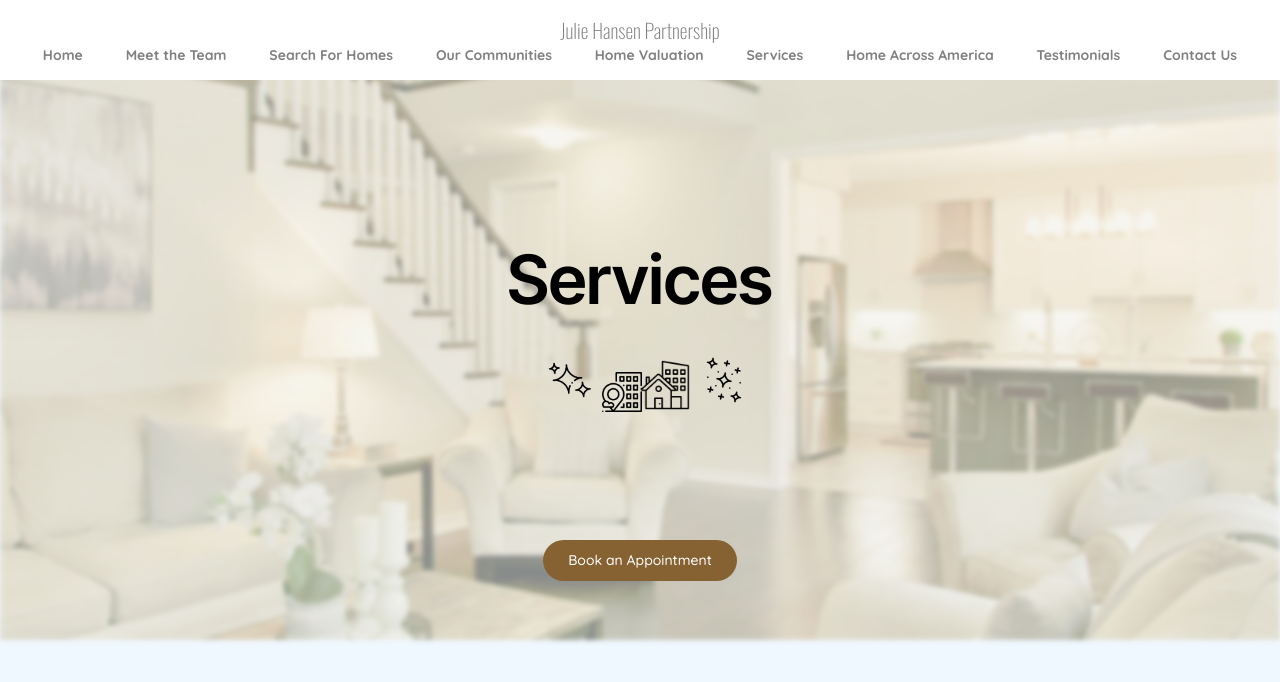
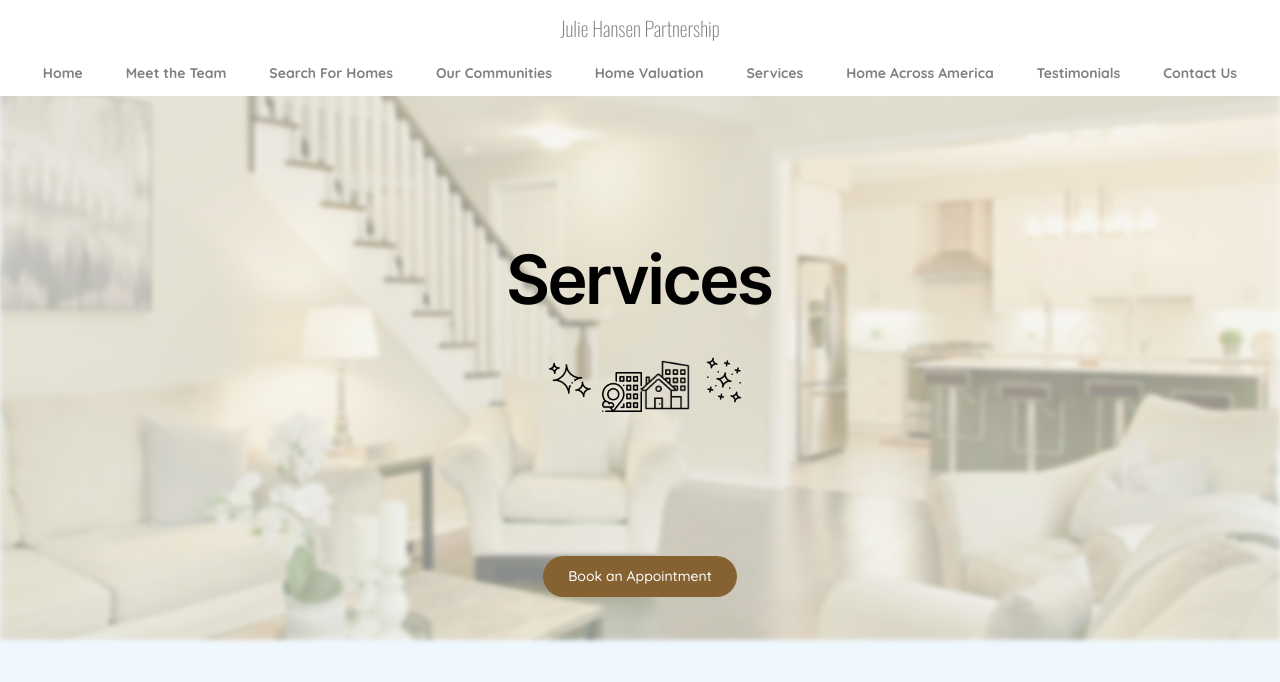
Before and after one commit to yelamoste/Hansen-Partners-Services, a React (Vite) app: page / in a window 1280 px wide. Shown: the top 682 px of the page. Built offline with nearby package versions, Linux system fonts and the light colour scheme.

Commit message:
Update Navbar.css

```diff
--- a/src/components/navbar/Navbar.css
+++ b/src/components/navbar/Navbar.css
@@ -5,7 +5,7 @@
     display: flex;
     flex-direction: column;
     background-color: white;
-    height: 10vh;
+    height: 12vh;
     width: 100vw;
     top: 0;
     left: 0;
@@ -17,6 +17,7 @@
     display: flex;
     align-items: center;
     justify-content: space-evenly;
+    margin-top: 20px;
 }
 
 .dir {
```
